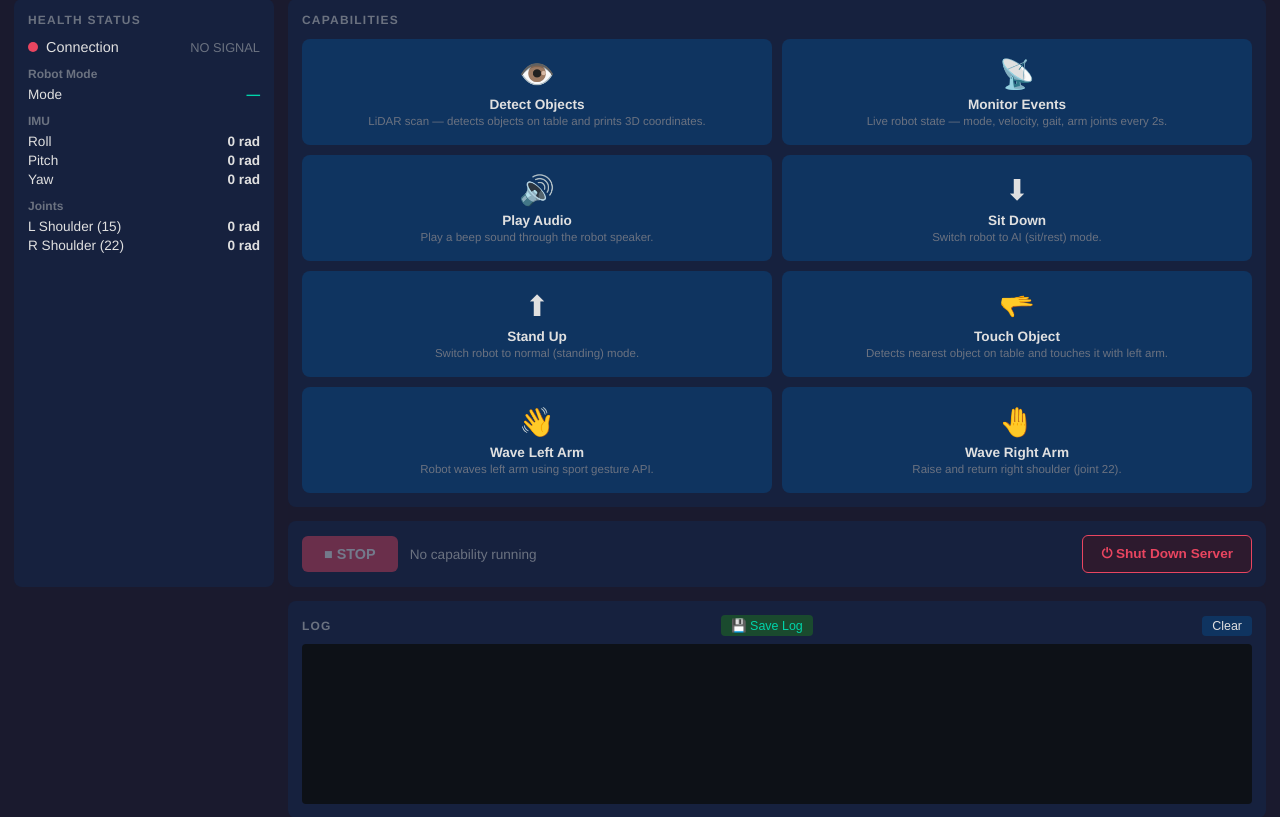
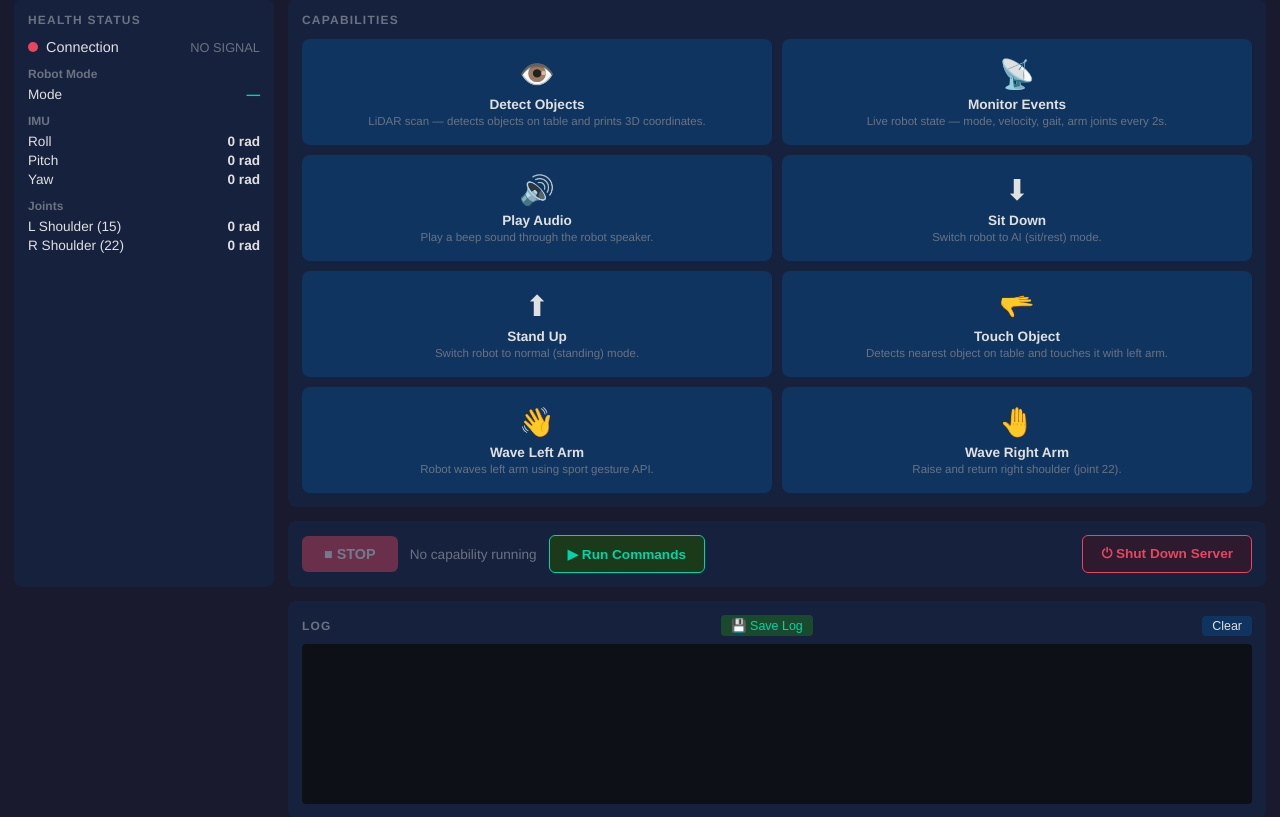
Before and after one commit to atulmorey/G1-Robot, a Flask app: page / in a window 1280 px wide. Shown: the part 63-880 px from the top of the page. Run offline with Flask 3, Linux system fonts and the light colour scheme.

Commit message:
Add Run Commands button - pulls COMMANDS.md and runs bash blocks

````diff
--- a/server.py
+++ b/server.py
@@ -157,6 +157,25 @@ class ProcessManager:
             self._output.append(line.rstrip())
         self._proc.stdout.close()
 
+    def run_shell(self, script):
+        with self._lock:
+            if self._proc and self._proc.poll() is None:
+                return None, "already_running"
+            self._output.clear()
+            run_id = uuid.uuid4().hex[:8]
+            self._run_id = run_id
+            env = os.environ.copy()
+            self._proc = subprocess.Popen(
+                ["bash", "-c", script],
+                stdout=subprocess.PIPE,
+                stderr=subprocess.STDOUT,
+                text=True,
+                bufsize=1,
+                env=env,
+            )
+        threading.Thread(target=self._reader, daemon=True).start()
+        return run_id, None
+
     def stop(self):
         with self._lock:
             if self._proc and self._proc.poll() is None:
@@ -290,6 +309,30 @@ def api_force_stop():
     return jsonify({"ok": True})
 
 
+@app.route("/api/runcommands", methods=["POST"])
+def api_runcommands():
+    import re
+    repo = os.path.dirname(__file__)
+    # Pull latest
+    subprocess.run(["git", "fetch", "origin", "-q"], cwd=repo, capture_output=True)
+    subprocess.run(["git", "reset", "--hard", "origin/main", "-q"], cwd=repo, capture_output=True)
+    # Parse bash blocks from COMMANDS.md
+    cmd_file = os.path.join(repo, "COMMANDS.md")
+    if not os.path.exists(cmd_file):
+        return jsonify({"error": "COMMANDS.md not found"}), 404
+    with open(cmd_file) as f:
+        content = f.read()
+    blocks = re.findall(r"```bash\n(.*?)```", content, re.DOTALL)
+    if not blocks:
+        return jsonify({"error": "No bash blocks found in COMMANDS.md"}), 400
+    # Combine all blocks into one script
+    script = "\n".join(blocks)
+    run_id, err = process_manager.run_shell(script)
+    if err:
+        return jsonify({"error": err}), 400
+    return jsonify({"run_id": run_id})
+
+
 @app.route("/api/savelog", methods=["POST"])
 def api_savelog():
     data = request.get_json(silent=True) or {}
--- a/templates/index.html
+++ b/templates/index.html
@@ -154,6 +154,18 @@ body { background: var(--bg); color: var(--white); font-family: Helvetica, Arial
 }
 #stop-btn:not(:disabled) { opacity: 1; }
 #stop-btn:not(:disabled):hover { filter: brightness(1.15); }
+#runcmd-btn {
+  background: #1a3a1a;
+  color: var(--green);
+  border: 1px solid var(--green);
+  border-radius: 6px;
+  padding: 10px 18px;
+  font-size: 0.85rem;
+  font-weight: 700;
+  cursor: pointer;
+  transition: background 0.2s;
+}
+#runcmd-btn:hover { background: #1f5c1f; }
 #shutdown-btn {
   background: #2d1a2e;
   color: #e94560;
@@ -247,6 +259,7 @@ body { background: var(--bg); color: var(--white); font-family: Helvetica, Arial
     <div id="controls">
       <button id="stop-btn" disabled onclick="stopCapability()">&#9632; STOP</button>
       <span id="running-label">No capability running</span>
+      <button id="runcmd-btn" onclick="runCommands()">▶ Run Commands</button>
       <button id="shutdown-btn" onclick="shutdownServer()">⏻ Shut Down Server</button>
     </div>
   </div>
@@ -418,6 +431,33 @@ async function saveLog() {
   }
 }
 
+// ── Run Commands ─────────────────────────────────────────────────────────────
+async function runCommands() {
+  const btn = document.getElementById('runcmd-btn');
+  btn.textContent = '⏳ Pulling & Running...';
+  btn.disabled = true;
+  try {
+    const r = await fetch('/api/runcommands', {method: 'POST'});
+    const d = await r.json();
+    if (d.error) {
+      appendLog('Error: ' + d.error);
+      btn.textContent = '▶ Run Commands';
+      btn.disabled = false;
+      return;
+    }
+    currentRunId = d.run_id;
+    document.getElementById('running-label').textContent = 'Running: Commands';
+    document.getElementById('stop-btn').disabled = false;
+    startStream(d.run_id);
+    btn.textContent = '▶ Run Commands';
+    btn.disabled = false;
+  } catch(e) {
+    appendLog('Network error');
+    btn.textContent = '▶ Run Commands';
+    btn.disabled = false;
+  }
+}
+
 // ── Shutdown ──────────────────────────────────────────────────────────────────
 async function shutdownServer() {
   if (!confirm('Shut down the server? You will need to restart it manually.')) return;
````
